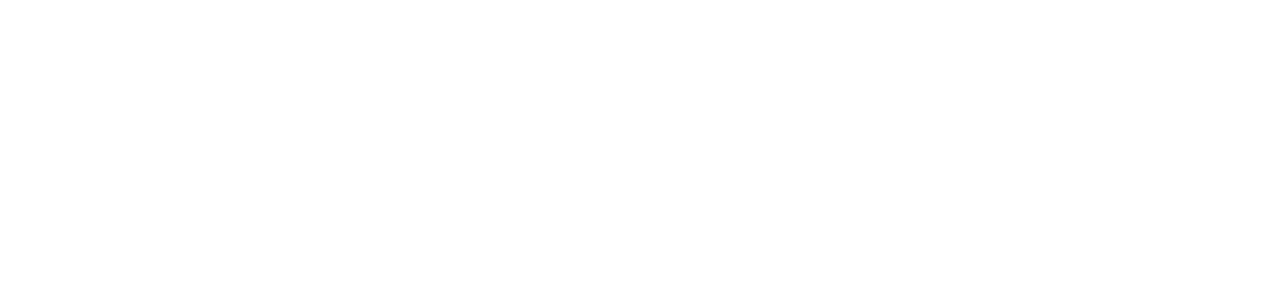
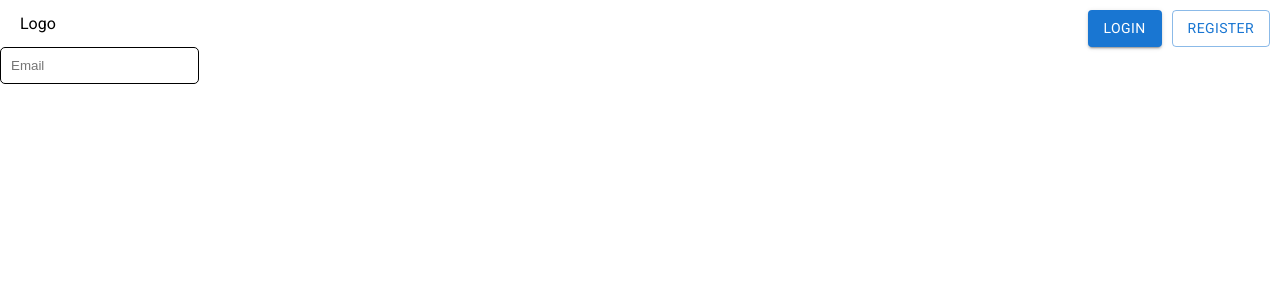
Before and after one commit to adnan-mujagic/tech-shop-frontend, a React (Create React App) app: page /login in a window 1280 px wide. Before the commit this address had no page. Shown: the top 300 px of the page. Built offline with nearby package versions, Linux system fonts and the light colour scheme.

Commit message:
Added custom input field component

```diff
--- a/package.json
+++ b/package.json
@@ -10,6 +10,7 @@
     "@testing-library/jest-dom": "^5.16.3",
     "@testing-library/react": "^12.1.4",
     "@testing-library/user-event": "^13.5.0",
+    "prop-types": "^15.8.1",
     "react": "^18.0.0",
     "react-dom": "^18.0.0",
     "react-router-dom": "^6.3.0",
--- a/src/App.js
+++ b/src/App.js
@@ -1,5 +1,6 @@
 import { Routes, Route } from "react-router-dom";
 import Home from "./routes/Home";
+import Login from "./routes/Login";
 import "./App.css";
 
 function App() {
@@ -7,6 +8,7 @@
     <div className="App">
       <Routes>
         <Route path="/" element={<Home />} />
+        <Route path="/login" element={<Login />} />
       </Routes>
     </div>
   );
--- /dev/null
+++ b/src/components/Input/Input.jsx
@@ -0,0 +1,25 @@
+import React from "react";
+import PropTypes from "prop-types";
+import styles from "./Input.module.scss";
+
+function Input({ placeholder }) {
+  return (
+    <div>
+      <input
+        type="text"
+        className={styles.input}
+        placeholder={placeholder}
+      ></input>
+    </div>
+  );
+}
+
+Input.defaultProps = {
+  placeholder: "",
+};
+
+Input.propTypes = {
+  placeholder: PropTypes.string,
+};
+
+export default Input;
--- /dev/null
+++ b/src/components/Input/Input.module.scss
@@ -0,0 +1,10 @@
+.input {
+  padding: 10px;
+  outline: none;
+  border-radius: 5px;
+  border: 1px solid black;
+
+  &:focus {
+    color: crimson;
+  }
+}
--- /dev/null
+++ b/src/components/Input/index.js
@@ -0,0 +1,3 @@
+import Input from "./Input";
+
+export default Input;
--- /dev/null
+++ b/src/routes/Login/Login.jsx
@@ -0,0 +1,17 @@
+import React from "react";
+import Navbar from "../../components/Navbar";
+import Input from "../../components/Input";
+import styles from "./Login.module.scss";
+
+function Login() {
+  return (
+    <div>
+      <Navbar />
+      <div className={styles["login-form"]}>
+        <Input placeholder="Email" />
+      </div>
+    </div>
+  );
+}
+
+export default Login;
--- /dev/null
+++ b/src/routes/Login/index.js
@@ -0,0 +1,3 @@
+import Login from "./Login";
+
+export default Login;
```
Also changed, not shown: src/routes/Login/Login.module.scss (added), 1 other file (tests, documents, lock files or other folders).
